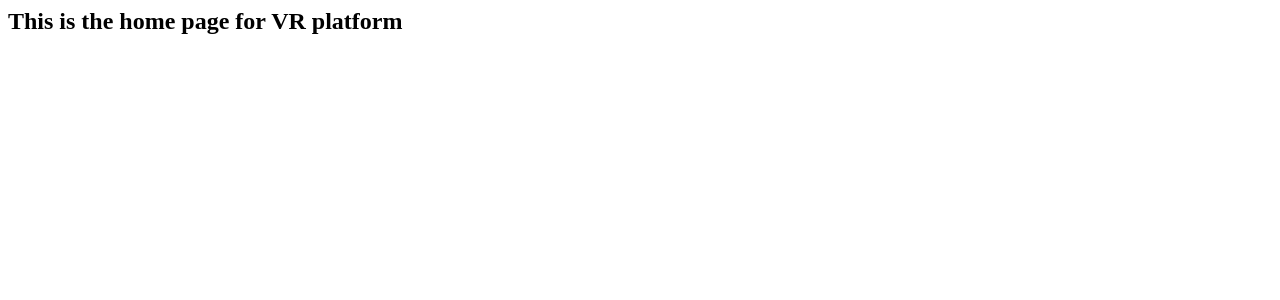
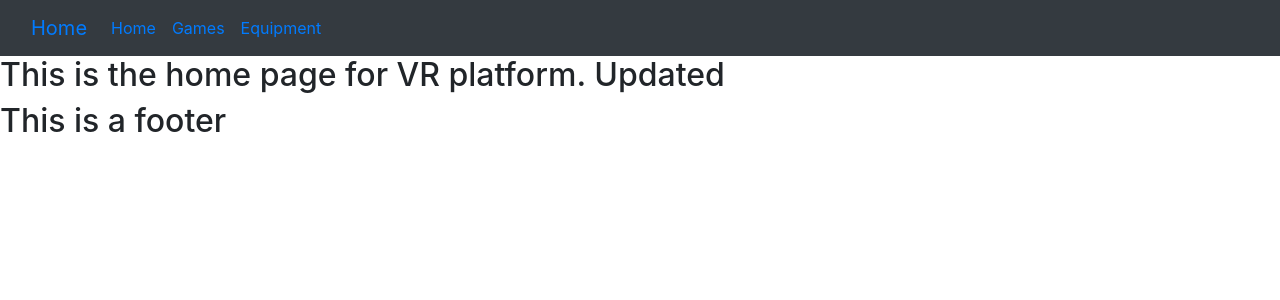
Before and after one commit to boiko88/vr_planet, a Django app: page / in a window 1280 px wide. Shown: the top 300 px of the page. Run offline with Django 5.2, Linux system fonts and the light colour scheme; some libraries are stand-ins or nearby versions.

Commit message:
added a lot of pages and implemented games and equipment pages to the navbar with a simple description. Also, added bootstrap Navbar

```diff
--- a/social/urls.py
+++ b/social/urls.py
@@ -1,10 +1,11 @@
 from django.contrib import admin
 from django.urls import path
 
-from . import views
+from .views import HomeView, EquipmentView, GamesView
 
 urlpatterns = [
     path('admin/', admin.site.urls),
-    path('', views.home, name="home"),
-
+    path('', HomeView.as_view(), name="home"),
+    path('equipment', EquipmentView.as_view(), name="equipment"),
+    path('games', GamesView.as_view(), name="games"),
 ]
--- a/social/views.py
+++ b/social/views.py
@@ -1,8 +1,32 @@
 from django.shortcuts import render
+from django.views import View
 
 
-def home(request):
-    context = {
+# class HomeView(View):
+#     def get(self, request):
+#         context = {}  # Add your context data here
+#         return render(request, 'home.html', context)
 
-    }
-    return render(request, 'home.html', context)
+
+# class EquipmentView(View):
+#     def get(self, request):
+#         context = {}  # Add your context data here
+#         return render(request, 'equipment.html', context)
+
+
+class MyView(View):
+    def get(self, request):
+        context = {}  # Add your context data here
+        return render(request, self.template_name, context)
+
+
+class HomeView(MyView):
+    template_name = 'home.html'
+
+
+class EquipmentView(MyView):
+    template_name = 'equipment.html'
+
+
+class GamesView(MyView):
+    template_name = 'games.html'
--- /dev/null
+++ b/templates/equipment.html
@@ -0,0 +1,5 @@
+{% extends "main.html" %}
+
+{% block content %}
+<h2>This is an equipment page</h2>
+{% endblock content %}
--- /dev/null
+++ b/templates/footer.html
@@ -0,0 +1,7 @@
+
+
+{% block content %}
+
+<h2>This is a footer</h2>
+
+{% endblock content %}
--- /dev/null
+++ b/templates/games.html
@@ -0,0 +1,5 @@
+{% extends "main.html" %}
+
+{% block content %}
+<h2>This is games page</h2>
+{% endblock content %}
--- a/templates/home.html
+++ b/templates/home.html
@@ -1 +1,7 @@
-<h2>This is the home page for VR platform</h2>
+{% extends 'main.html' %}
+
+{% block content %}
+
+<h2>This is the home page for VR platform. Updated</h2>
+
+{% endblock content %}
--- /dev/null
+++ b/templates/main.html
@@ -0,0 +1,29 @@
+{% load static %}
+
+<!DOCTYPE html>
+
+<html>
+    <head>
+        <meta charset="utf-8">
+        <meta http-equiv="X-UA-Compatible" content="IE=edge">
+        <title>Main Page</title>
+        <meta name="description" content="">
+        <meta name="viewport" content="width=device-width, initial-scale=1">
+        <link rel="stylesheet" href="{% static 'CSS/style.css' %}">
+        <link rel="stylesheet" href="https://cdn.jsdelivr.net/npm/bootstrap@4.0.0/dist/css/bootstrap.min.css" integrity="sha384-Gn5384xqQ1aoWXA+058RXPxPg6fy4IWvTNh0E263XmFcJlSAwiGgFAW/dAiS6JXm" crossorigin="anonymous">
+        <script src="https://code.jquery.com/jquery-3.2.1.slim.min.js" integrity="sha384-KJ3o2DKtIkvYIK3UENzmM7KCkRr/rE9/Qpg6aAZGJwFDMVNA/GpGFF93hXpG5KkN" crossorigin="anonymous"></script>
+        <script src="https://cdn.jsdelivr.net/npm/popper.js@1.12.9/dist/umd/popper.min.js" integrity="sha384-ApNbgh9B+Y1QKtv3Rn7W3mgPxhU9K/ScQsAP7hUibX39j7fakFPskvXusvfa0b4Q" crossorigin="anonymous"></script>
+        <script src="https://cdn.jsdelivr.net/npm/bootstrap@4.0.0/dist/js/bootstrap.min.js" integrity="sha384-JZR6Spejh4U02d8jOt6vLEHfe/JQGiRRSQQxSfFWpi1MquVdAyjUar5+76PVCmYl" crossorigin="anonymous"></script>
+    </head>
+    <body>
+        {% include 'navbar.html' %}
+
+        {% block content %}
+
+        {% endblock content %}
+
+        {% include 'footer.html' %}
+
+        <script src="" async defer></script>
+    </body>
+</html>
--- /dev/null
+++ b/templates/navbar.html
@@ -0,0 +1,27 @@
+
+
+{% block content %}
+
+<nav class="navbar navbar-expand-lg bg-dark">
+    <div class="container-fluid">
+      <a class="navbar-brand" href="{% url 'home' %}">Home</a>
+      <button class="navbar-toggler" type="button" data-bs-toggle="collapse" data-bs-target="#navbarNav" aria-controls="navbarNav" aria-expanded="false" aria-label="Toggle navigation">
+        <span class="navbar-toggler-icon"></span>
+      </button>
+      <div class="collapse navbar-collapse" id="navbarNav">
+        <ul class="navbar-nav">
+          <li class="nav-item">
+            <a class="nav-link active" aria-current="page" href="#">Home</a>
+          </li>
+          <li class="nav-item">
+            <a class="nav-link" href="{% url 'games' %}">Games</a>
+          </li>
+          <li class="nav-item">
+            <a class="nav-link" href="{% url 'equipment' %}">Equipment</a>
+          </li>
+        </ul>
+      </div>
+    </div>
+</nav>
+
+{% endblock content %}
```
Also changed, not shown: templates/blogs.html (added), templates/forum.html (added), templates/headsets.html (added).
